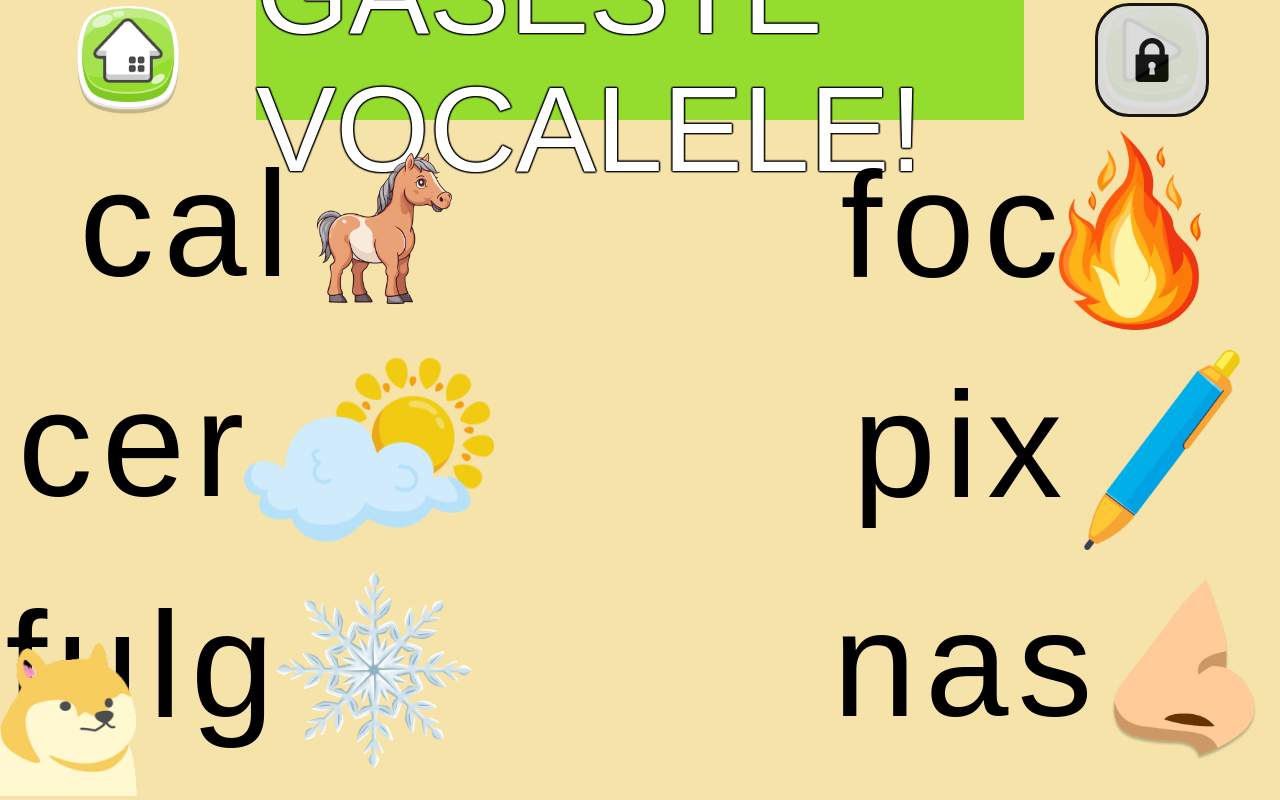
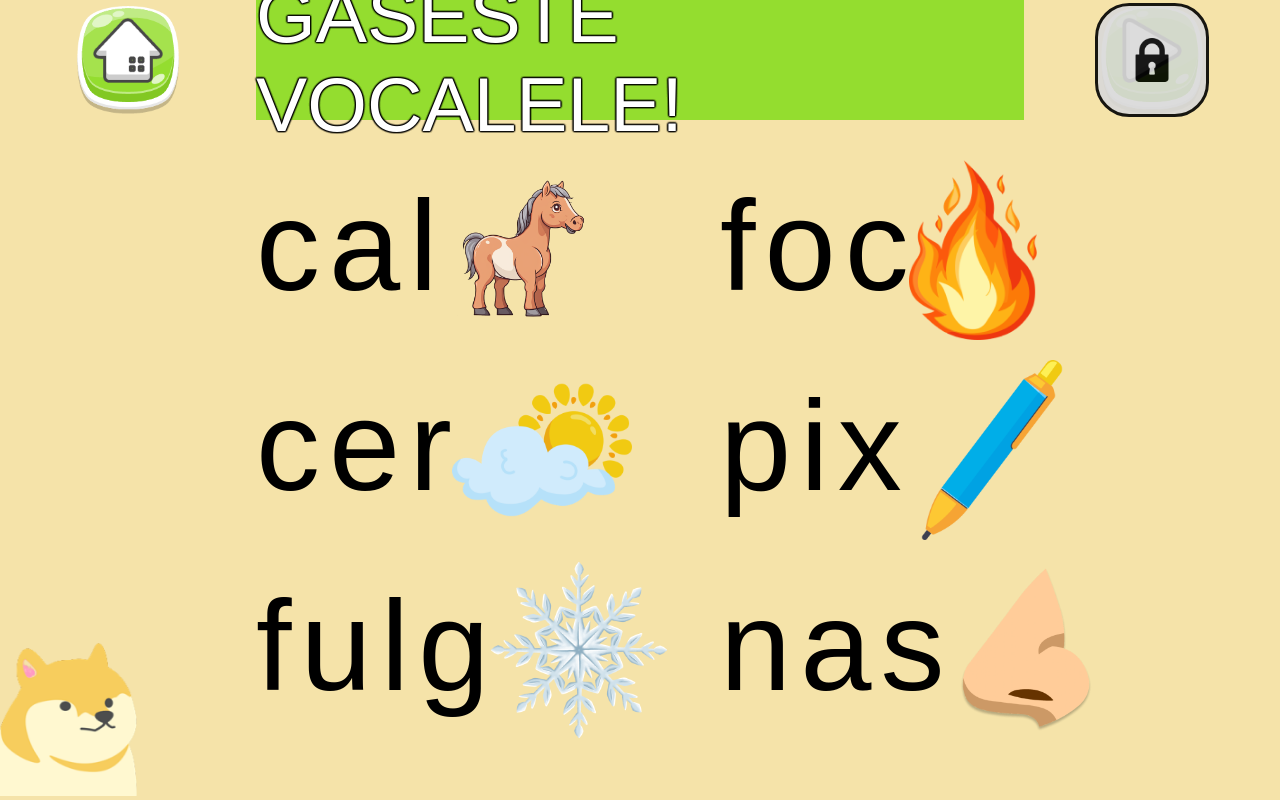
Before and after one commit to Vasile07/lexi-learn, a React (Create React App) app: page /lexi-learn/levels/recunoaste-vocalele in a window 1280 px wide. Built offline with nearby package versions, Linux system fonts and the light colour scheme; a web font is replaced by a local one.

Commit message:
Change css

```diff
--- a/src/components/ClickableLetter.jsx
+++ b/src/components/ClickableLetter.jsx
@@ -76,7 +76,7 @@ const styles = {
     baseStyle: {
         width: "fit-content",
         height: "fit-content",
-        fontSize: 150,
+        fontSize: "10vw",
         fontFamily: "Jomhuria, sans-serif",
         display: "inline-block",
         transition: "all 0.5s ease",
--- a/src/components/LexiHole.jsx
+++ b/src/components/LexiHole.jsx
@@ -3,8 +3,6 @@ import hole from "../assets/images/games/Hole.png";
 import grayLexi from "../assets/images/games/lexi-gray.png";
 
 export default function LexiHole({isUp, onClick, text, factor}) {
-    // const [isUp, setIsUp] = useState(null); // Start with `null` to prevent animation on render
-
 
     return (
         <div
@@ -18,28 +16,29 @@ export default function LexiHole({isUp, onClick, text, factor}) {
                 {`
     @keyframes moveUp {
         0% {
-                            transform: translate(-50%, -2%);
+            bottom: 0;
         }
         100% {
-                            transform: translate(-50%, -130%);
+            bottom: 115%;
         }
     }
 
     @keyframes moveDown {
         0% {
-                            transform: translate(-50%, -130%);
+            bottom: 115%;
         }
         100% {
-                            transform: translate(-50%, -2%);
+            bottom: 0;
         }
     }
 `}
             </style>
+
             <img src={hole} width={"100%"} height={"auto"} style={{...styles.hole, zIndex: 3 * factor}}/>
-            <div style={{...styles.cover, zIndex: 2*factor}}/>
+            <div style={{...styles.cover, zIndex: 2 * factor}}/>
             <div style={{
                 ...styles.lexi,
-                zIndex: 1*factor,
+                zIndex: 1 * factor,
                 animation:
                     isUp === null
                         ? "none" // No animation on initial render
@@ -52,6 +51,7 @@ export default function LexiHole({isUp, onClick, text, factor}) {
                     src={grayLexi}
                     width={"100%"}
                     height={"auto"}
+                    style={{maxHeight: 200}}
                 />
             </div>
         </div>
@@ -61,7 +61,7 @@ export default function LexiHole({isUp, onClick, text, factor}) {
 const styles = {
     hole: {
         position: "absolute",
-        bottom: "100%",
+        bottom: "90%",
     },
     lexi: {
         width: "fit-content",
@@ -71,20 +71,19 @@ const styles = {
         justifyContent: "center",
         alignItems: "center",
         position: "absolute",
-        top: 0,
+        bottom: 0,
         left: "50%",
         transform: "translateX(-50%)", // Default position
     },
     cover: {
         backgroundColor: "#F5E3A9",
         position: "absolute",
-        top: -10,
         width: "100%",
         height: "100%",
     },
     lexiText: {
         margin: 0,
-        fontSize: 50,
+        fontSize: "6vh",
         fontFamily: "Jomhuria, sans-serif",
     }
 };
--- a/src/components/games/AsociereCuvinteJoc.jsx
+++ b/src/components/games/AsociereCuvinteJoc.jsx
@@ -205,13 +205,13 @@ const styles = {
         height: "fit-content"
     },
     vowel: {
-        fontSize: 100,
+        fontSize: "15vh",
         fontFamily: "Jomhuria, sans-serif",
         margin: 0,
         color: "#79AF2D"
     },
     consonant: {
-        fontSize: 100,
+        fontSize: "15vh",
         fontFamily: "Jomhuria, sans-serif",
         margin: 0,
         color: "#000"
@@ -225,8 +225,10 @@ const styles = {
         alignItems: "center",
     },
     image: {
-        width: "fit-content",
-        height: "50%",
+        maxHeight: "250px",
+        maxWidth: "250px",
+        height: "40%",
+        width: "auto",
         userSelect: "none",
     }
 }
--- a/src/components/games/PrindeLexiJoc.jsx
+++ b/src/components/games/PrindeLexiJoc.jsx
@@ -108,7 +108,7 @@ const styles = {
         width: "100%",
         display: "flex",
         flex: 1,
-        gap: 100,
+        gap: "10vh",
         flexDirection: "column",
         alignItems: "center",
         justifyContent: "center",
--- a/src/components/games/RecunoasteVocaleleJoc.jsx
+++ b/src/components/games/RecunoasteVocaleleJoc.jsx
@@ -72,10 +72,9 @@ const styles = {
         flexDirection: "column",
         alignItems: "center",
         justifyContent: "center",
-        gap: 40,
     },
     contentWrapper: {
-        width: "80%",
+        width: "60%",
         height: "80%",
         display: "flex",
         flexDirection: "column",
@@ -84,28 +83,31 @@ const styles = {
     },
     row: {
         display: "flex",
+        flex: 1,
         flexDirection: "row",
         justifyContent: "center",
         alignItems: "center",
-        gap: "35%",
+        gap: "10rem",
         marginBottom: 20,
         width: "100%",
     },
     cell: {
         display: "flex",
-        flexDirection: "row",
+        flexDiresction: "row",
         alignItems: "center",
         justifyContent: "space-between",
         textAlign: "center",
+        height: "100%",
         flex: 1,
     },
     cuvantContainer: {
         marginBottom: 10,
     },
     image: {
-        height: "50%",
-        width: "auto",
+        height: "auto",
+        width: "100%",
+        maxWidth: "180px",
+        maxHeight: "180px",
         objectFit: "contain",
-        maxHeight: "200px",
     },
 };
--- a/src/windows/PaginaJoc.jsx
+++ b/src/windows/PaginaJoc.jsx
@@ -122,7 +122,7 @@ const styles = {
         backgroundColor: "#94DD2F",
         color: "#fff",
         textShadow: "0 0 2px black, 0 0 2px black, 0 0 2px black, 0 0 2px black, 0 0 2px black, 0 0 2px black, 0 0 2px black, 0 0 2px black, 0 0 2px black",
-        fontSize: 120,
+        fontSize: "6vw",
         fontFamily: "Jomhuria, sans-serif",
     },
     nextButton: {
```
Lines whose indentation alone changed are shown as unchanged.
